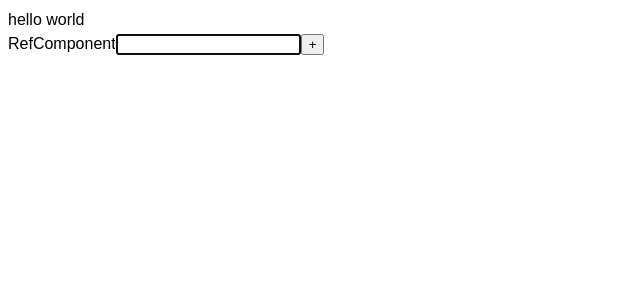
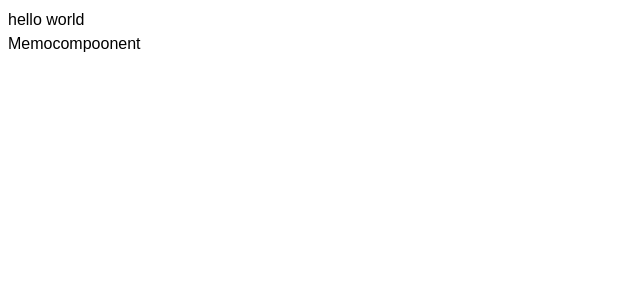
Before and after one commit to sardarbalnour/hooks, a React (Vite) app: page / in a window 1280 px wide. Shown: the top 300 px of the page, without its empty margins (0-640 px from the left). Built offline with nearby package versions, Linux system fonts and the light colour scheme.

Commit message:
memoization

```diff
--- a/src/App.jsx
+++ b/src/App.jsx
@@ -1,10 +1,12 @@
+import Memocompoonent from "./components/memocomponent";
 import RefComponent from "./components/RefComponent";
 
 function App() {
   return (
     <>
       hello world
-      <RefComponent />
+      {/* <RefComponent /> */}
+      <Memocompoonent />
     </>
   );
 }
--- /dev/null
+++ b/src/components/Memocomponent.jsx
@@ -0,0 +1,8 @@
+
+function Memocompoonent() {
+  return (
+    <div>Memocompoonent</div>
+  )
+}
+
+export default Memocompoonent
```
